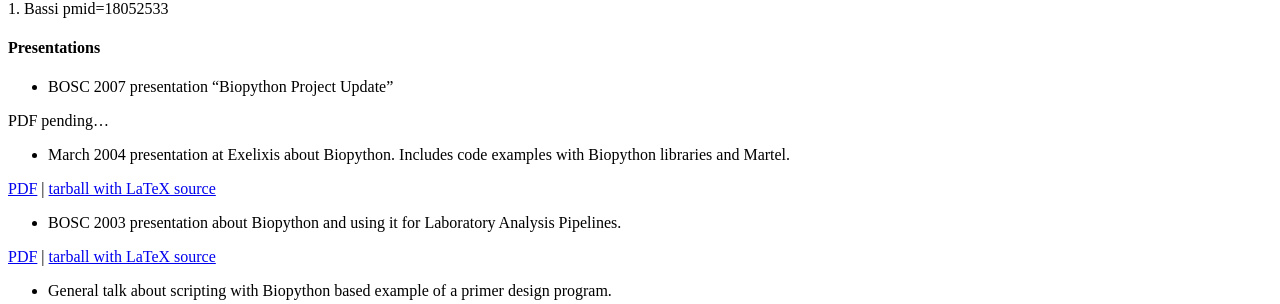
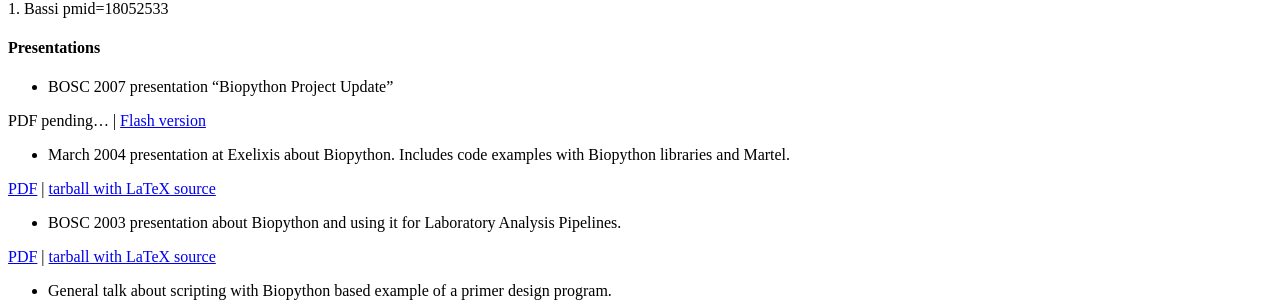
Before and after one commit to biopython/biopython.github.io, a Jekyll site: the page built from wiki/Documentation.md, in a window 1280 px wide. Shown: the part 1529-1833 px from the top of the page. Built offline with Jekyll 4.4.1, drawn with Linux system fonts in a browser that asks for light colours.

Commit message:
/* Presentations */ Bosc 2007 in flash format

```diff
--- a/wiki/Documentation.md
+++ b/wiki/Documentation.md
@@ -140,7 +140,8 @@ Bio.PDB module).
 -   BOSC 2007 presentation "Biopython Project Update"
 
 
-PDF pending...
+PDF pending... | [Flash
+version](http://www.slideshare.net/bosc/biopython)
 
 -   March 2004 presentation at Exelixis about Biopython. Includes code
     examples with Biopython libraries and Martel.
```
Also changed, not shown: 1 other file.
